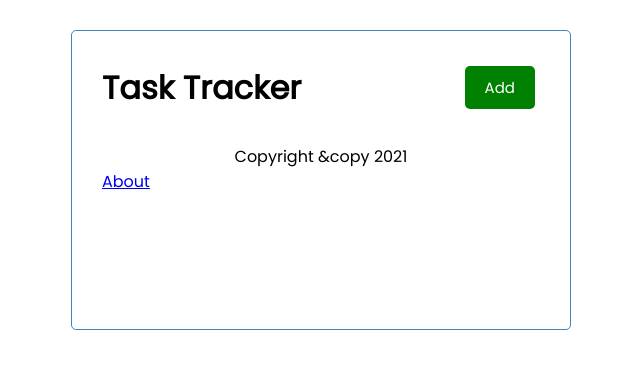
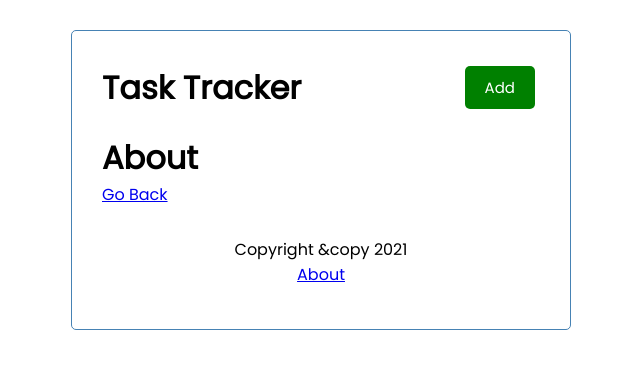
Before and after one commit to santosh3004/ReactJsTaskTracker, a React (Create React App) app: page /about in a window 1280 px wide. Shown: the top 368 px of the page, without its empty margins (319-959 px from the left). Built offline with nearby package versions, Linux system fonts and the light colour scheme; data requests are answered from the project's data file.

Commit message:
Finalize1

```diff
--- a/package.json
+++ b/package.json
@@ -10,7 +10,7 @@
     "react": "^17.0.2",
     "react-dom": "^17.0.2",
     "react-icons": "^4.3.1",
-    "react-router-dom": "^6.0.2",
+    "react-router-dom": "^5.3.0",
     "react-scripts": "4.0.3",
     "web-vitals": "^1.1.2"
   },
--- a/src/App.js
+++ b/src/App.js
@@ -4,8 +4,9 @@ import Tasks from './components/Tasks';
 import { useState,useEffect} from 'react'
 import AddTask from './components/AddTask';
 import {render} from 'react-dom'
-import {BrowserRouter as Router,Routes,Route}  from 'react-router-dom'
+//import {BrowserRouter as Router,Routes,Route}  from 'react-router-dom'
 import About from './components/About';
+import {BrowserRouter,Switch,Route,Redirect} from 'react-router-dom';
 
 
 function App() {
@@ -74,19 +75,22 @@ await fetch(`http://loalhost:5000/tasks/${id}`,{method:'DELETE'})
     setTasks(tasks.map((task) => task.id === id ? { ...task,reminder:!task.reminder} : task))
 }
 return (
-  <Router>
-  <div className="container">
+
+  <div id="root" className="container">
+    <BrowserRouter>
     <Header onAddBtn={()=>setShowAddTask(!showAddTask)} showADD={showAddTask}/>
-    <Routes>
-    <Route path='/' exact render={(props)=>(
+    <Switch>
+      <Route path='/' exact render={(props)=>(
       <>{showAddTask&&<AddTask onAdd={addTask}/>}
     {tasks.length > 0 ? <Tasks tasks={tasks} onDelete={deleteTask} onToggle={toggleRem} /> : 'No Task ASsigned'}
       </>
     )}/>
-    <Route path='/about' component={About}/>
-    </Routes>
+      <Route path='/about'><About/></Route>
+      {/* component={About}/> */}
+   </Switch>
     <Footer/>
-  </div></Router>
+    </BrowserRouter>
+  </div>
 );
 }
 
--- a/src/components/Footer.js
+++ b/src/components/Footer.js
@@ -1,8 +1,11 @@
+import { Link } from "react-router-dom"
 const Footer=()=>{
   return(
     <div>
-<footer>Copyright &copy 2021</footer>
-<a href='/about'>About</a></div>
+<footer><p>Copyright &copy 2021</p>
+<Link to='/about'>About</Link>
+</footer>
+</div>
   )
 }
 export default Footer
```
Also changed, not shown: 1 other file (tests, documents, lock files or other folders).
